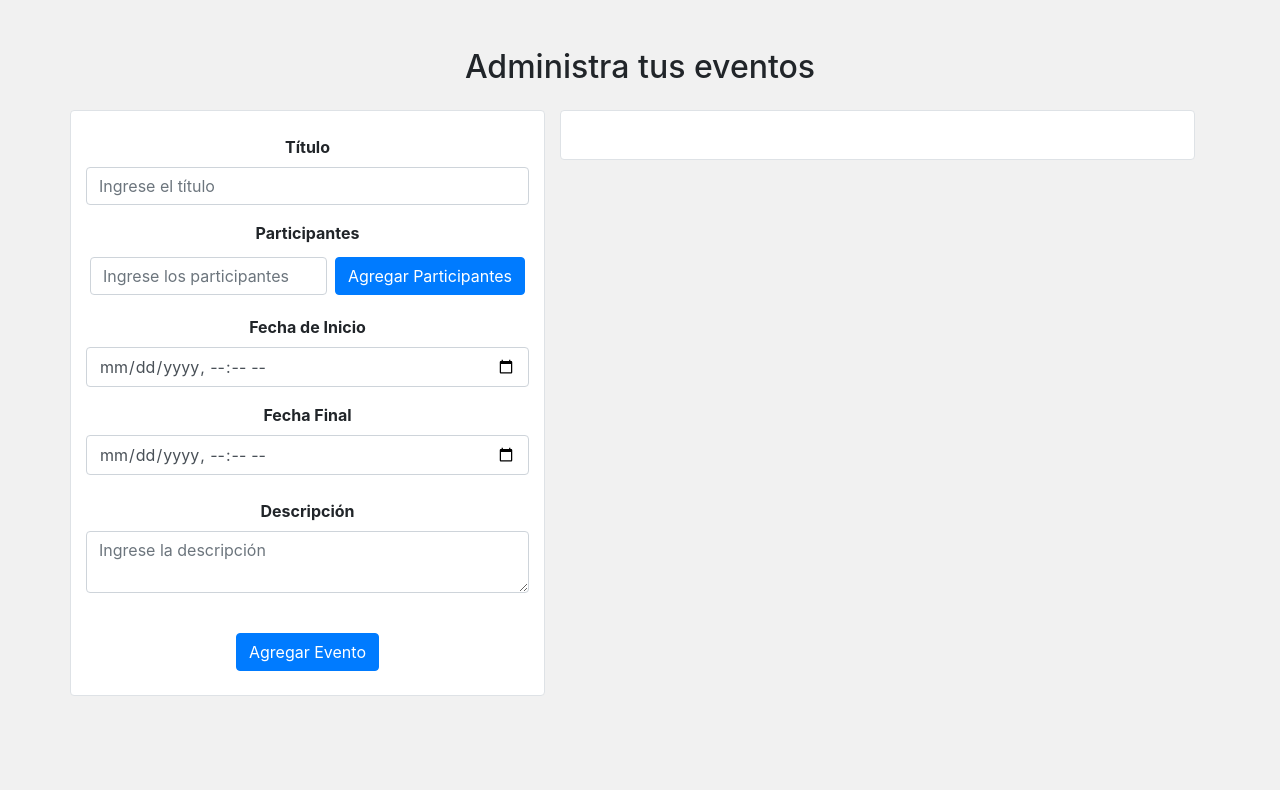
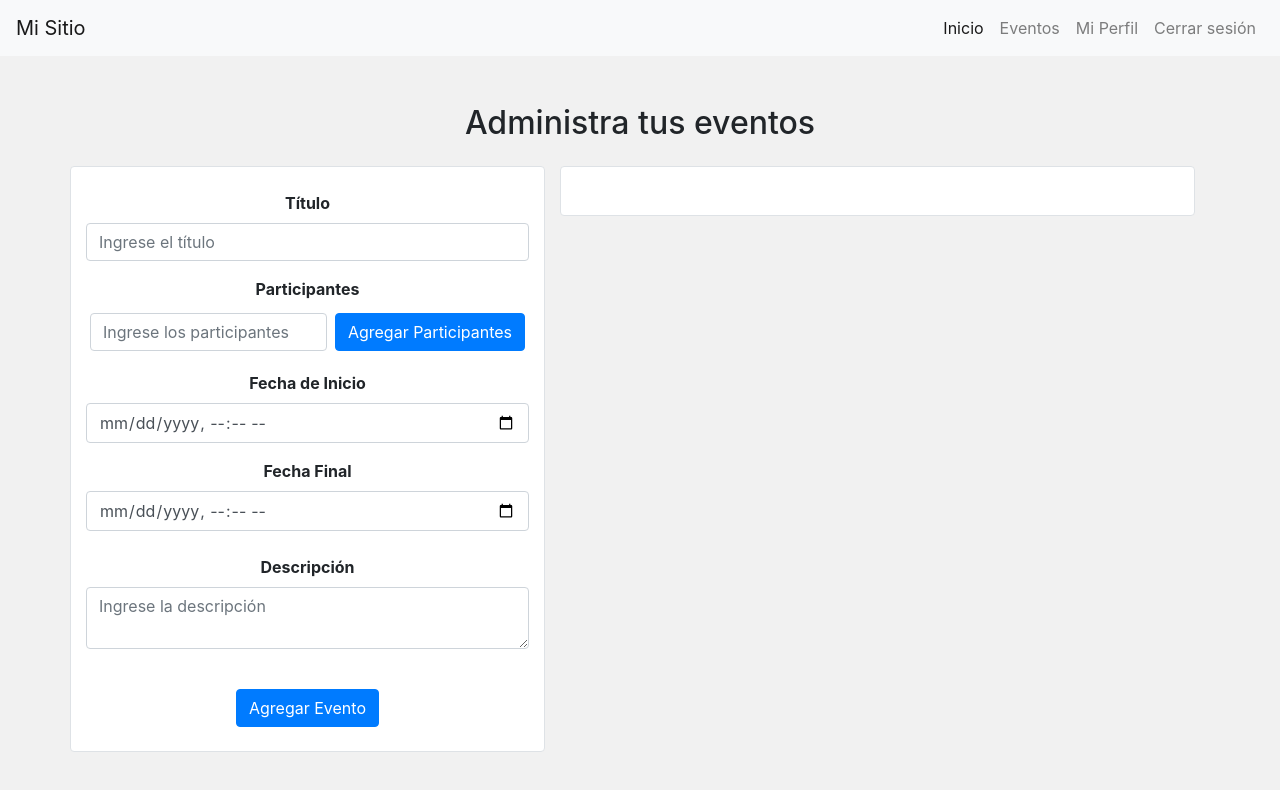
Before and after one commit to josealex7/davcom, a plain HTML site: page html/eventos.html in a window 1280 px wide. Drawn offline with nearby package versions, Linux system fonts and the light colour scheme; no server answers.

Commit message:
Agrega cambios de index y modifica eventos

```diff
--- a/html/eventos.html
+++ b/html/eventos.html
@@ -5,9 +5,31 @@
     <meta name="viewport" content="width=device-width, initial-scale=1.0">
     <link rel="stylesheet" href="https://maxcdn.bootstrapcdn.com/bootstrap/4.0.0/css/bootstrap.min.css">
     <link rel="stylesheet" href="../css/eventos.css">
-    <title>Document</title>
+    <title>Eventos</title>
 </head>
     <body>
+        <nav class="navbar navbar-expand-lg navbar-light bg-light">
+            <a class="navbar-brand" href="#">Mi Sitio</a>
+            <button class="navbar-toggler" type="button" data-toggle="collapse" data-target="#navbarNav" aria-controls="navbarNav" aria-expanded="false" aria-label="Toggle navigation">
+                <span class="navbar-toggler-icon"></span>
+            </button>
+            <div class="collapse navbar-collapse" id="navbarNav">
+                <ul class="navbar-nav ml-auto">
+                <li class="nav-item active">
+                    <a class="nav-link" href="#">Inicio <span class="sr-only">(current)</span></a>
+                </li>
+                <li class="nav-item">
+                    <a class="nav-link" href="#">Eventos</a>
+                </li>
+                <li class="nav-item">
+                    <a class="nav-link" href="#">Mi Perfil</a>
+                </li>
+                <li class="nav-item">
+                    <a class="nav-link" href="#">Cerrar sesión</a>
+                </li>
+                </ul>
+            </div>
+        </nav>
         <div class="w-100 text-center mt-5">
             <h2>Administra tus eventos</h2>
             <div class="container">
```
